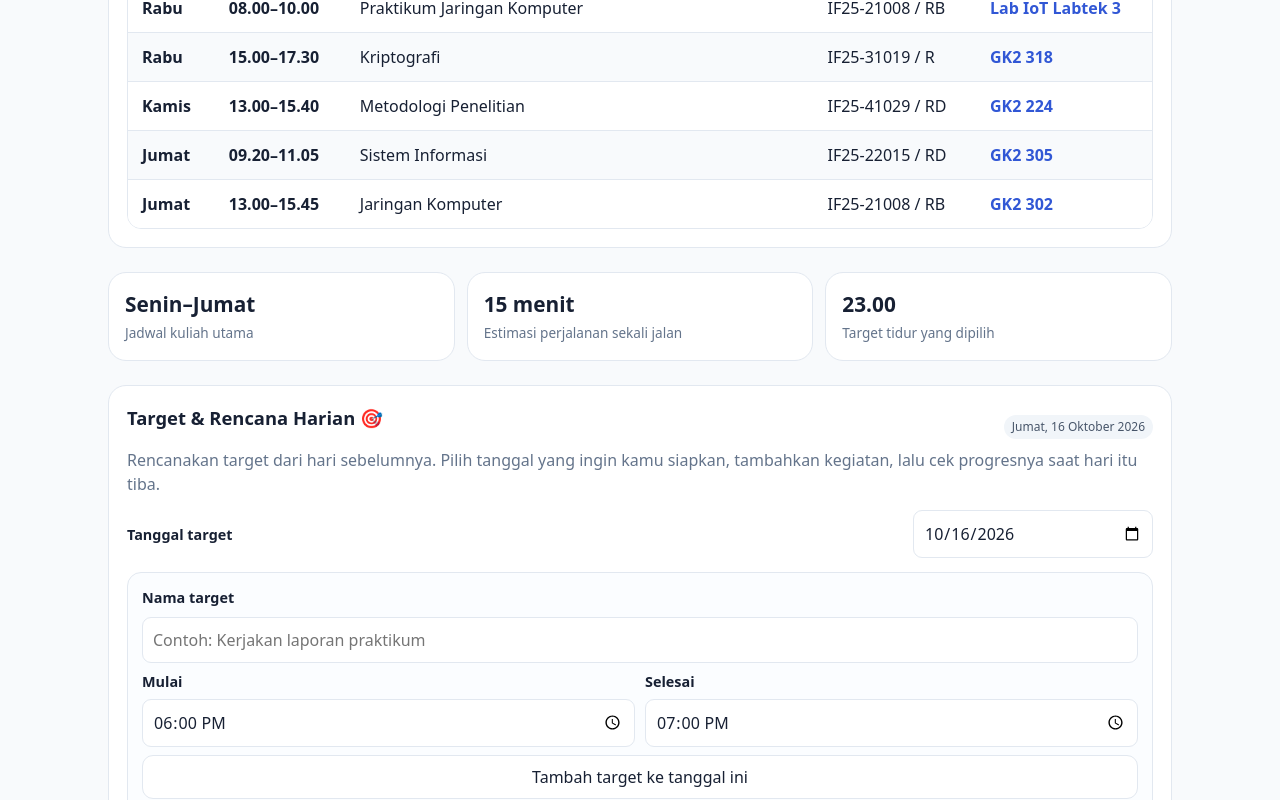
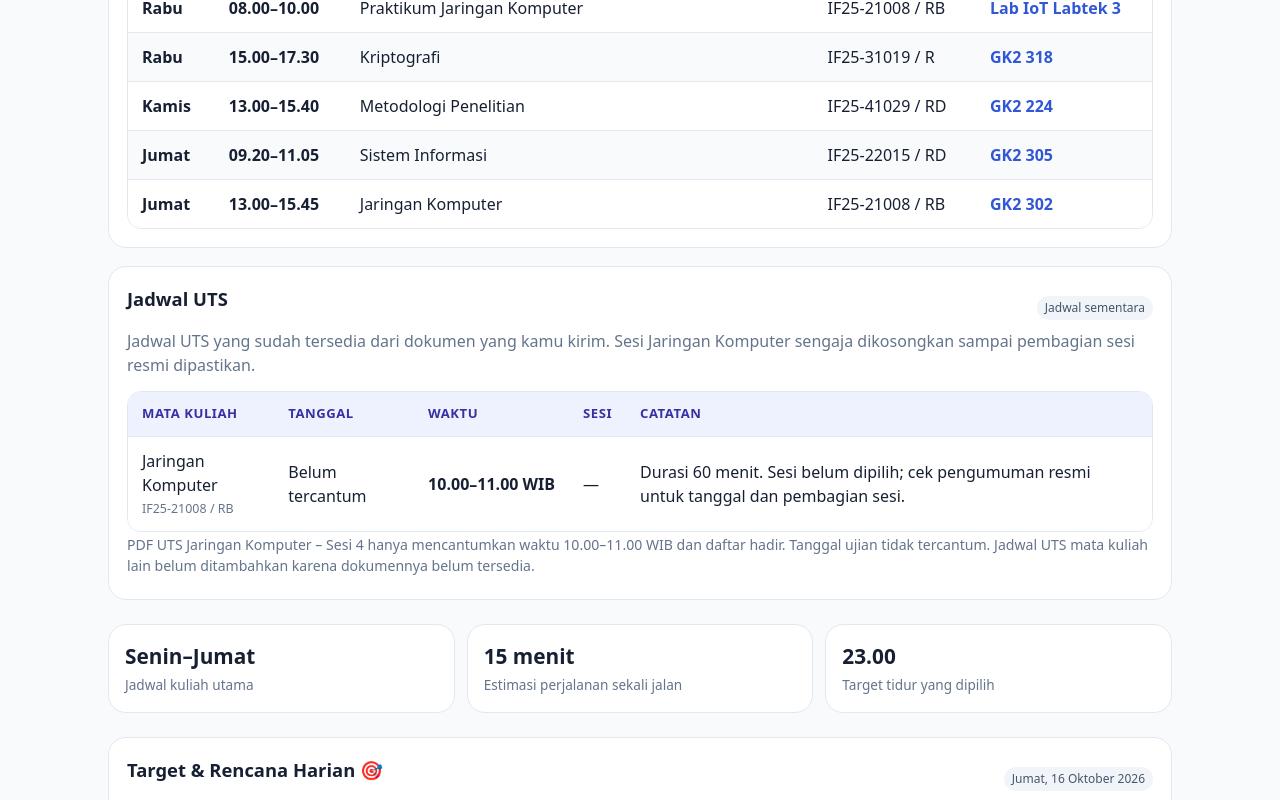
Before and after one commit to maulmuhriz/jadwal-pribadi, a plain HTML site: page index.html in a window 1280 px wide. Shown: the part 538-1338 px from the top of the page. Drawn offline with Linux system fonts and the light colour scheme.

Commit message:
Add provisional UTS schedule section

```diff
--- a/index.html
+++ b/index.html
@@ -64,6 +64,19 @@ footer{margin-top:24px;text-align:center;font-size:.82rem;color:var(--muted)}
         </tbody>
       </table>
     </div>
+  </section>
+  <section class="panel" id="utsSchedule">
+    <div class="section-head"><h2>Jadwal UTS</h2><span class="tag">Jadwal sementara</span></div>
+    <p>Jadwal UTS yang sudah tersedia dari dokumen yang kamu kirim. Sesi Jaringan Komputer sengaja dikosongkan sampai pembagian sesi resmi dipastikan.</p>
+    <div class="class-table-wrap">
+      <table class="class-table">
+        <thead><tr><th>Mata kuliah</th><th>Tanggal</th><th>Waktu</th><th>Sesi</th><th>Catatan</th></tr></thead>
+        <tbody>
+          <tr><td>Jaringan Komputer<span class="class-code">IF25-21008 / RB</span></td><td>Belum tercantum</td><td class="class-time">10.00–11.00 WIB</td><td>—</td><td>Durasi 60 menit. Sesi belum dipilih; cek pengumuman resmi untuk tanggal dan pembagian sesi.</td></tr>
+        </tbody>
+      </table>
+    </div>
+    <p class="event-note">PDF UTS Jaringan Komputer – Sesi 4 hanya mencantumkan waktu 10.00–11.00 WIB dan daftar hadir. Tanggal ujian tidak tercantum. Jadwal UTS mata kuliah lain belum ditambahkan karena dokumennya belum tersedia.</p>
   </section>
   <section class="stats" aria-label="Ringkasan">
     <div class="stat"><strong>Senin–Jumat</strong><span>Jadwal kuliah utama</span></div>
```
